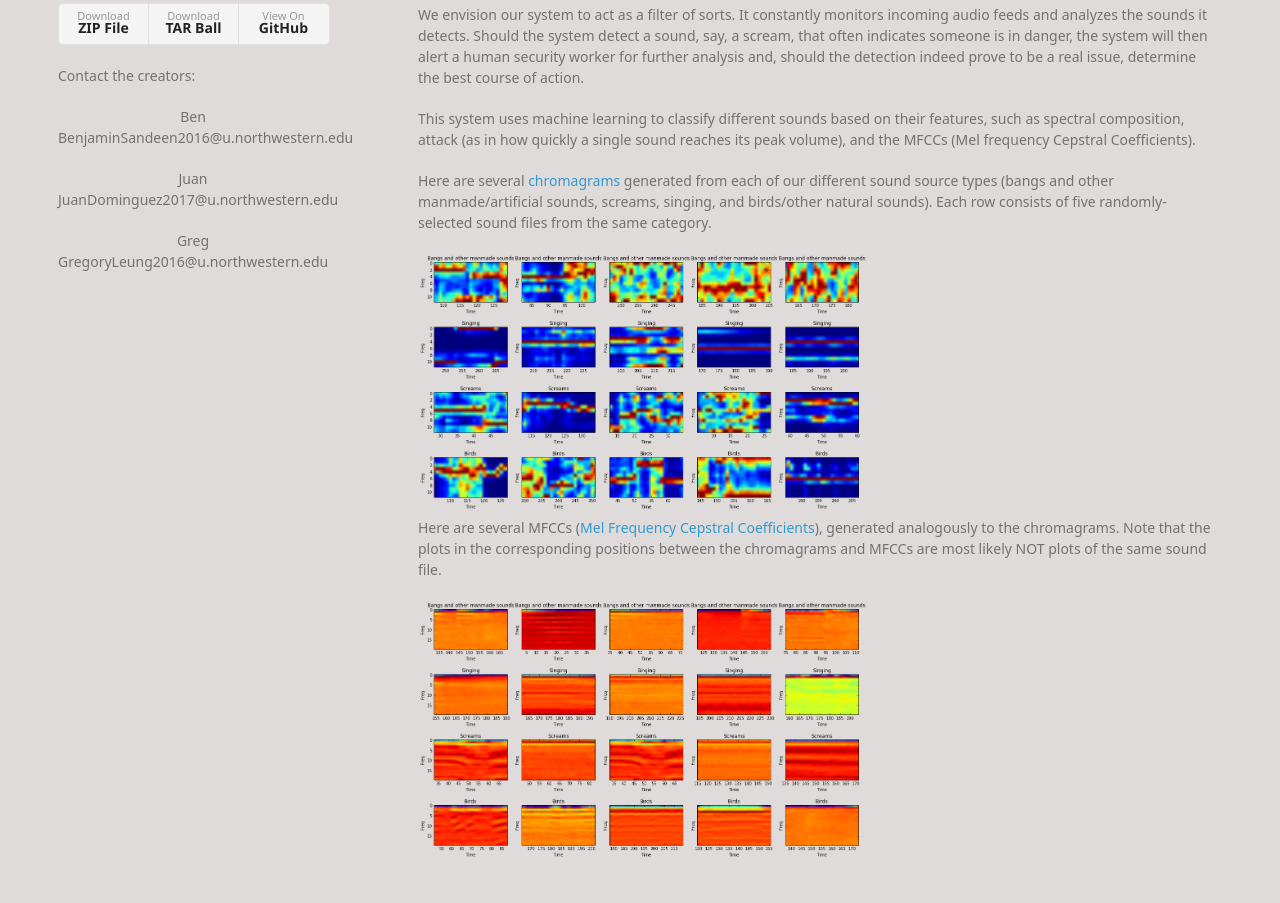
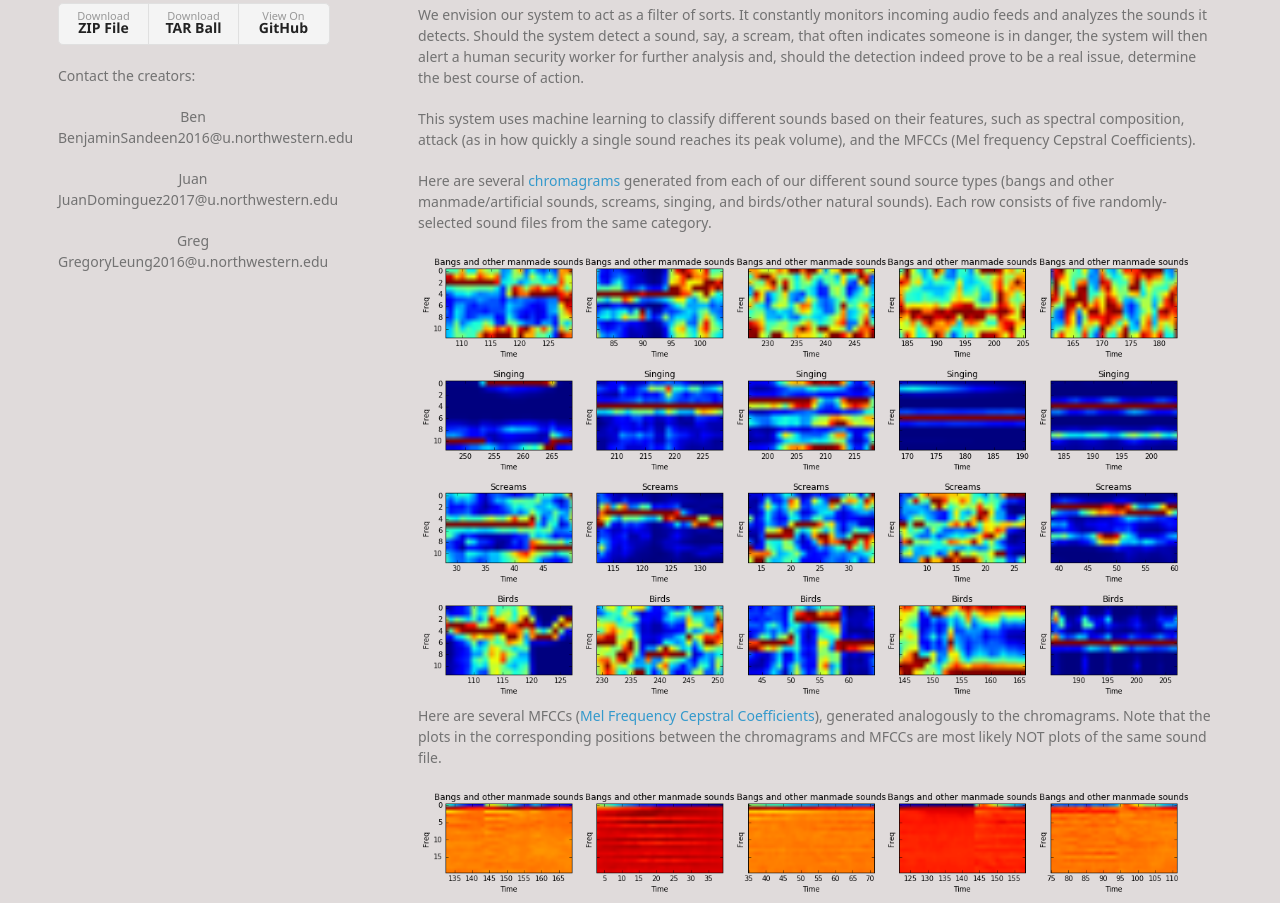
Before and after one commit to BenSandeen/surveillance_sound_classifier, a plain HTML site: page index.html in a window 1280 px wide. Shown: the part 272-1175 px from the top of the page. Drawn offline with Linux system fonts and the light colour scheme; a web font is replaced by a local one.

Commit message:
resizing images

```diff
--- a/index.html
+++ b/index.html
@@ -77,13 +77,13 @@
     our different sound source types (bangs and other manmade/artificial sounds, screams, singing, and birds/other natural
     sounds).  Each row consists of five randomly-selected sound files from the same category.
 </p>
-<img src="./chromagram.png" style="width:450px"/>
+<img src="./chromagram.png" style="width:775px"/>
 <p>
     Here are several MFCCs (<a href="https://en.wikipedia.org/wiki/Mel-frequency_cepstrum">Mel Frequency Cepstral Coefficients</a>),
     generated analogously to the chromagrams.  Note that the plots in the corresponding positions between the chromagrams and
     MFCCs are most likely NOT plots of the same sound file.
 </p>
-          <img src="./MFCC.png" style="width:450px"/>
+          <img src="./MFCC.png" style="width:775px"/>
 <!--
 
 <h3>
```
